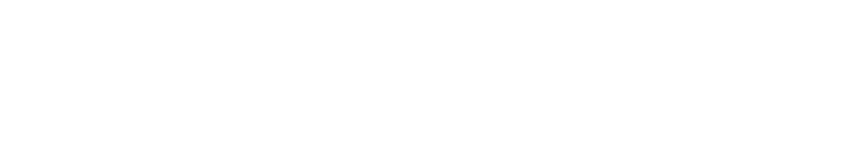
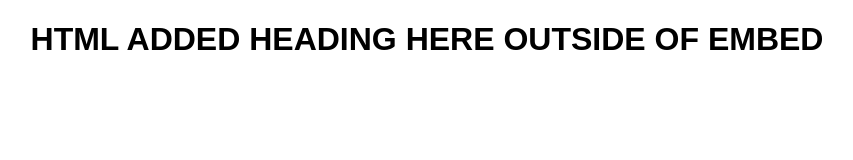
Before and after one commit to roysaucedo/glidewell-shopify-buy-button, a plain HTML site: page index.html in a window 1280 px wide. Shown: the whole page, without its empty margins (213-1066 px from the left). Drawn offline with Linux system fonts and the light colour scheme.

Commit message:
Update index.html

```diff
--- a/index.html
+++ b/index.html
@@ -7,6 +7,7 @@
 </head>
 <body>
 
+    <h1 style="text-align: center; font-family: sans-serif;">HTML ADDED HEADING HERE OUTSIDE OF EMBED</h1>
     <div id='product-component-1743109275556'></div>
     <script type="text/javascript">
     /*<![CDATA[*/
```
